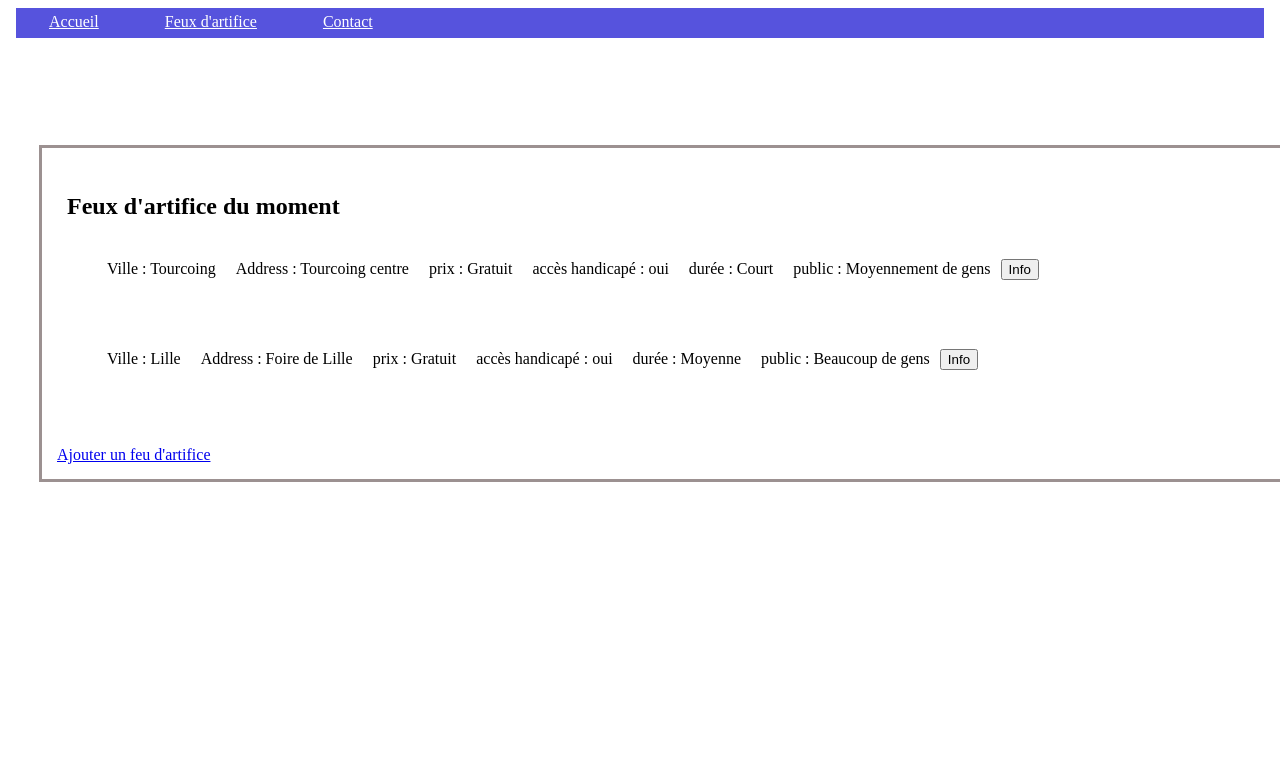
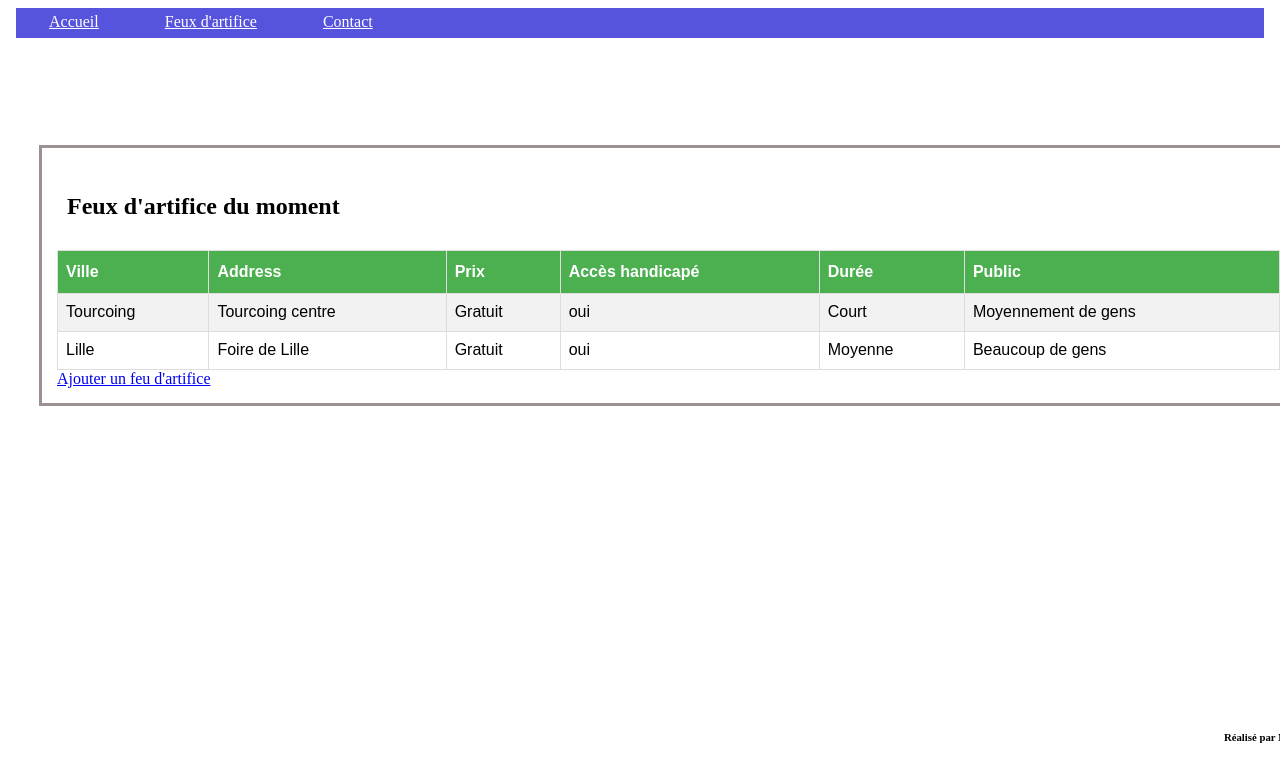
Before and after one commit to julienMeinas/firemap-angular, an Angular app: page /firework in a window 1280 px wide. Shown: the top 782 px of the page. Built offline with nearby package versions, Linux system fonts and the light colour scheme.

Commit message:
CSS table

```diff
--- a/src/app/app.module.ts
+++ b/src/app/app.module.ts
@@ -10,7 +10,6 @@ import { FireworkComponent } from './firework/firework.component';
 import { ContactComponent } from './contact/contact.component';
 import { from } from 'rxjs';
 import { FireworkService } from './service/Firework.service';
-import { FireworkItemComponent } from './firework-item/firework-item.component';
 import { EditFireworkComponent } from './edit-firework/edit-firework.component';
 import { SingleFireworkComponent } from './single-firework/single-firework.component';
 
@@ -20,7 +19,6 @@ import { SingleFireworkComponent } from './single-firework/single-firework.compo
     HomeComponent,
     FireworkComponent,
     ContactComponent,
-    FireworkItemComponent,
     EditFireworkComponent,
     SingleFireworkComponent,
   ],
--- a/src/app/firework/firework.component.css
+++ b/src/app/firework/firework.component.css
@@ -32,3 +32,26 @@ h6.names {
     top: 300px;
     right: -1200px;
 }
+
+#fireworks {
+  font-family: Arial, Helvetica, sans-serif;
+  border-collapse: collapse;
+  width: 100%;
+}
+
+#fireworks td, #fireworks th {
+  border: 1px solid #ddd;
+  padding: 8px;
+}
+
+#fireworks tr:nth-child(even){background-color: #f2f2f2;}
+
+#fireworks tr:hover {background-color: #ddd;}
+
+#fireworks th {
+  padding-top: 12px;
+  padding-bottom: 12px;
+  text-align: left;
+  background-color: #4CAF50;
+  color: white;
+}
--- a/src/app/firework/firework.component.html
+++ b/src/app/firework/firework.component.html
@@ -3,15 +3,26 @@
     <div class="content">
         <h2>Feux d'artifice du moment</h2>
         <div class="listFireworks">
-            <ul><app-firework-item *ngFor="let firework of getFireworks()"
-                [id] = "firework.id"
-                [city] = "firework.city"
-                [address] = "firework.address"
-                [price] = "firework.price"
-                [handicapAccess] = "firework.handicapAccess"
-                [duration] = "firework.duration"
-                [crowed] = "firework.crowed"></app-firework-item>
-            </ul>
+            <table id="fireworks">
+              <tr>
+                <th>Ville</th>
+                <th>Address</th>
+                <th>Prix</th>
+                <th>Accès handicapé</th>
+                <th>Durée</th>
+                <th>Public</th>
+                <th>Info</th>
+              </tr>
+              <tr *ngFor="let firework of getFireworks()">
+                <td>{{firework.city}}</td>
+                <td>{{firework.address}}</td>
+                <td>{{firework.price}}</td>
+                <td>{{firework.handicapAccess}}</td>
+                <td>{{firework.duration}}</td>
+                <td>{{firework.crowed}}</td>
+                <td><a routerLink="/firework/{{firework.id}}"><button class="btn btn-success pull-right" > Info</button></a></td>
+              </tr>
+            </table>
         </div>
         <a routerLink="/edit">Ajouter un feu d'artifice</a>
     </div>
```
Also changed, not shown: src/app/single-firework/single-firework.component.html (line endings or trailing spaces).
